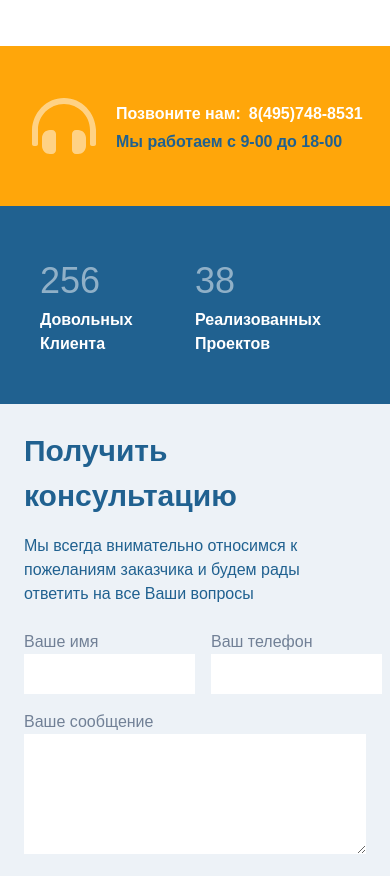
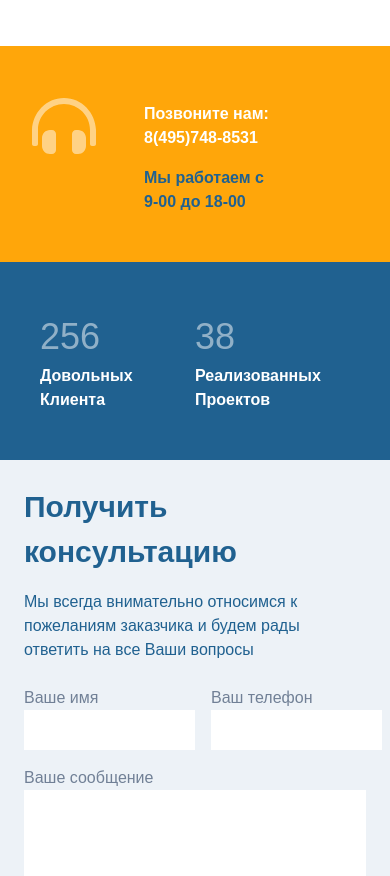
Before and after one commit to atogz/mde, a Vue app: page / in a window 390 px wide. Shown: the part 5659-6535 px from the top of the page. Built offline with nearby package versions, Linux system fonts and the light colour scheme; what v-img would draw is missing.

Commit message:
Фикс адаптива

```diff
--- a/src/components/ContactForm.vue
+++ b/src/components/ContactForm.vue
@@ -29,9 +29,9 @@
         <div class="w-full md:w-2/5 flex order-1 flex-col md:order-2 md:pt-16">
             <div class="w-full md:w-4/5 flex bg-accentColor pl-6 pr-6 pt-12 pb-12 flex xxl:pr-32 xxl:pl-32">
                     <font-awesome-icon :icon="['fa', 'headphones-alt']" class="text-white opacity-50 ml-2 text-6xl"/>
-                <div class="flex flex-col ml-5 mt-2">
-                    <div class="text-white flex font-bold">Позвоните нам: <a href="tel:+74957488531" class="ml-2"> 8(495)748-8531</a></div>
-                    <p class="text-mainColor font-bold mt-1">Мы работаем с 9-00 до 18-00</p>
+                <div class="flex flex-col ml-12 mt-2 md:ml-5">
+                    <div class="text-white flex font-bold flex w-full flex-wrap md:flex-no-wrap"><span class="w-full md:w-1/2">Позвоните нам: </span><a href="tel:+74957488531" class="md:ml-2 w-full md:w-1/2"> 8(495)748-8531</a></div>
+                    <p class="text-mainColor font-bold mt-4 md:mt-1">Мы работаем с <span class="block md:inline md:mt-0">9-00 до 18-00</span></p>
                 </div>
 
             </div>
--- a/src/components/ProjectsGrid.vue
+++ b/src/components/ProjectsGrid.vue
@@ -91,7 +91,7 @@
 
       showMoreProjects() {
         this.showMoreProjectsButton = false;
-        this.amount = this.amount + 3;
+        this.amount = this.amount + 6;
         setTimeout( () => {
           this.showMoreProjectsButton = true;
         }, 500)
```
